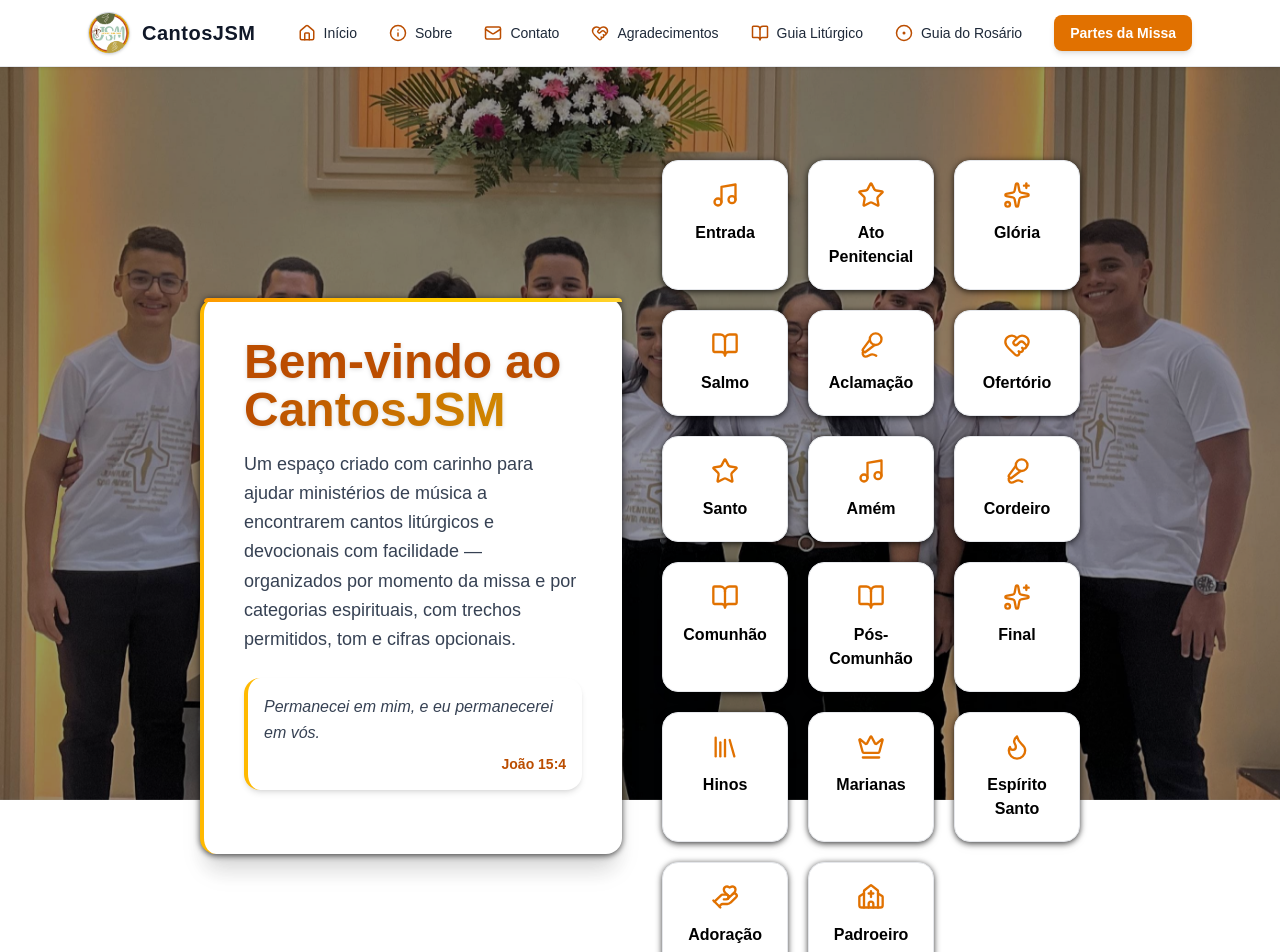
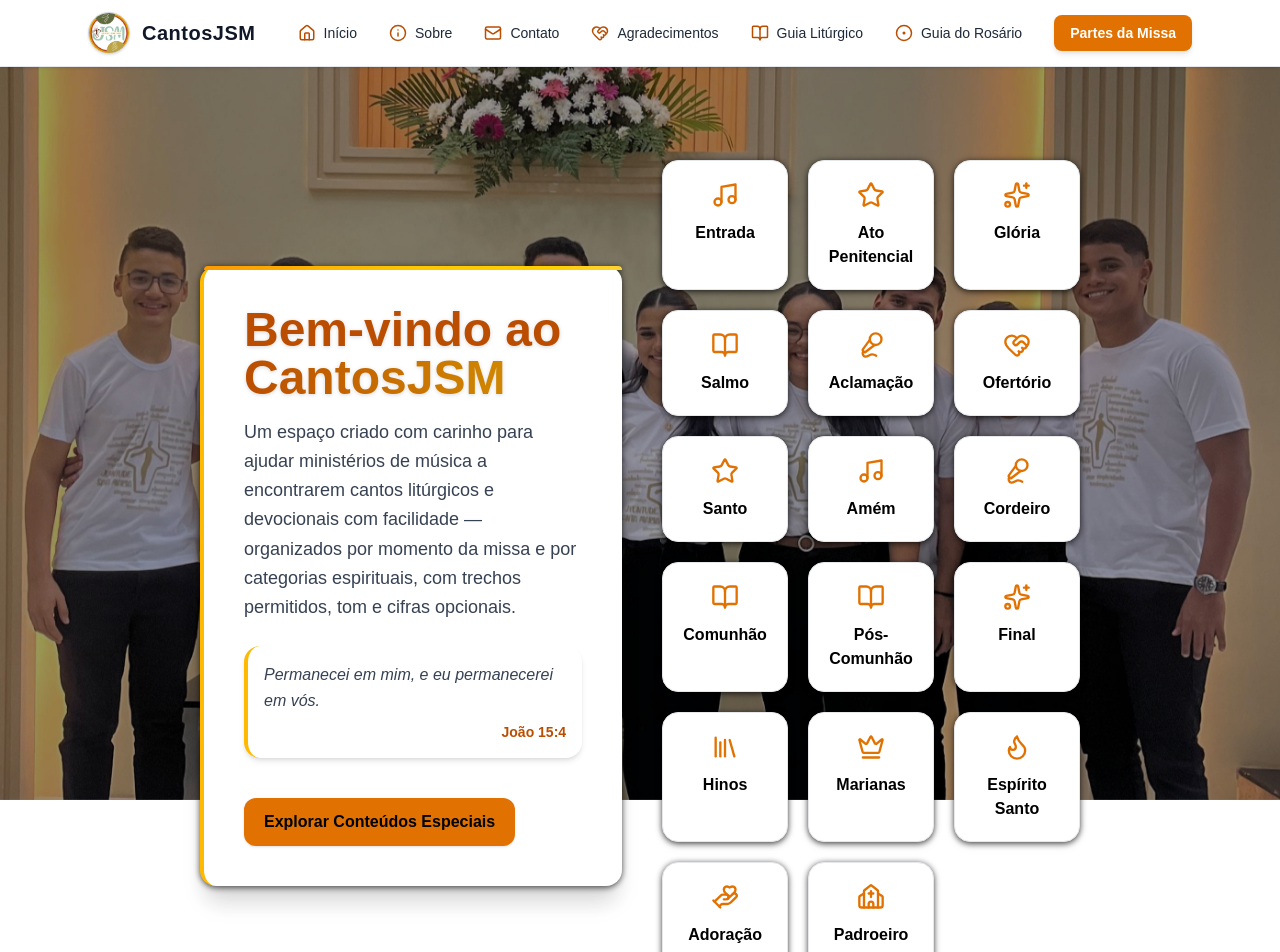
Before and after one commit to robsonalbuquerquedev/cantosjsm, a Next.js app: page / in a window 1280 px wide. Shown: the top 952 px of the page. Built offline with nearby package versions, Linux system fonts and the light colour scheme.

Commit message:
update: main page.tsx

```diff
--- a/src/app/page.tsx
+++ b/src/app/page.tsx
@@ -70,6 +70,16 @@ export default function Home() {
             </p>
           </div>
           <VerseBox />
+          <a
+            href="#recursos"
+            className="
+    mt-4 inline-block bg-amber-600 hover:bg-amber-500
+    text-black font-semibold px-5 py-3 rounded-xl
+    shadow transition-all
+  "
+          >
+            Explorar Conteúdos Especiais
+          </a>
         </motion.article>
 
         {/* 🟦 Lado Direito — Cards litúrgicos elegantes */}
@@ -106,7 +116,7 @@ export default function Home() {
       </main>
 
       {/* CTA – Recursos adicionais */}
-      <section className="px-6 py-20 max-w-4xl mx-auto text-center space-y-10">
+      <section id="recursos" className="px-6 py-20 max-w-4xl mx-auto text-center space-y-10">
 
         {/* Guia do Rosário */}
         <Link
```
